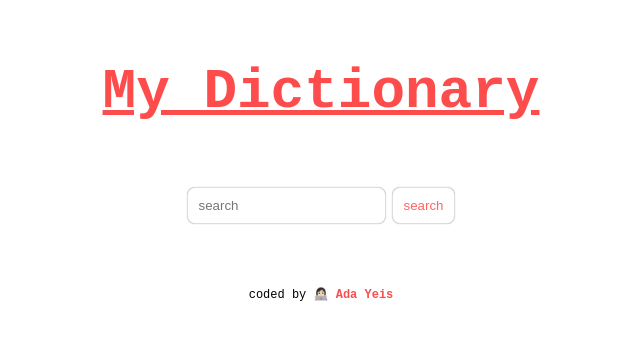
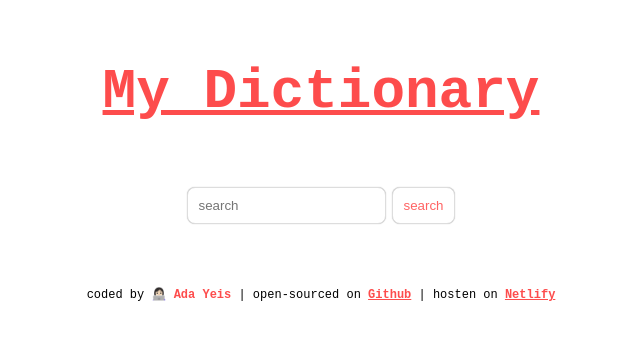
Before and after one commit to adayeis/my-dictionary-app-react-project, a React (Create React App) app: page / in a window 1280 px wide. Shown: the top 340 px of the page, without its empty margins (319-959 px from the left). Built offline with nearby package versions, Linux system fonts and the light colour scheme.

Commit message:
added footer links

```diff
--- a/src/App.css
+++ b/src/App.css
@@ -26,7 +26,8 @@
   font-size: 12px;
 }
 
-.App footer strong {
+.App footer strong,
+a {
   color: rgba(252, 0, 0, 0.7);
 }
 
--- a/src/App.js
+++ b/src/App.js
@@ -15,7 +15,28 @@ function App() {
           <Dictionary />
         </main>
         <footer>
-          coded by 👩🏻‍💻 <strong>Ada Yeis</strong>
+          coded by 👩🏻‍💻 <strong>Ada Yeis</strong> | open-sourced on{" "}
+          <strong>
+            {" "}
+            <a
+              href="https://github.com/adayeis/my-dictionary-app-react-project"
+              target="_blank"
+              rel="noreferrer"
+            >
+              Github
+            </a>{" "}
+          </strong>{" "}
+          | hosten on{" "}
+          <strong>
+            {" "}
+            <a
+              href="https://dictionary-react-app-ada-yeis.netlify.app/"
+              target="_blank"
+              rel="noreferrer"
+            >
+              Netlify
+            </a>{" "}
+          </strong>
         </footer>
       </div>
     </div>
```
